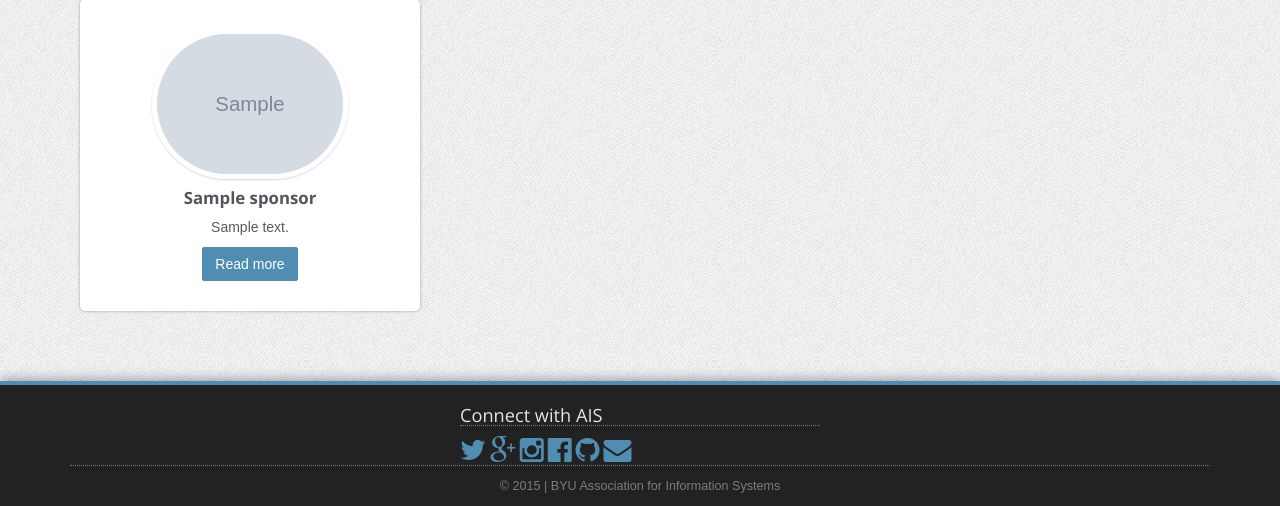
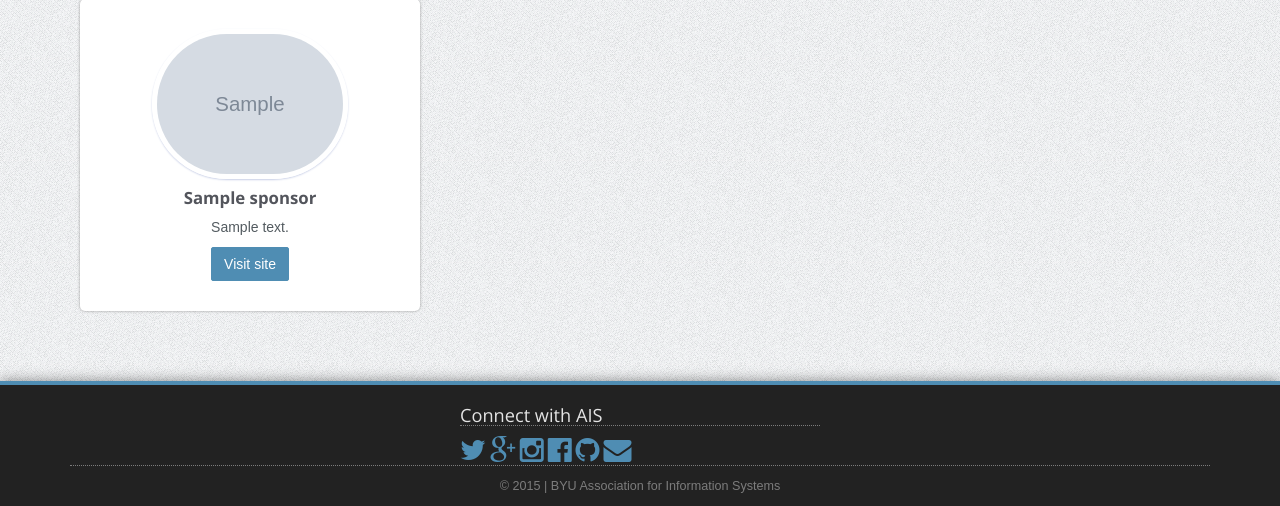
Before and after one commit to AIS-BYU/ais-site, a Django app: template website/home/templates/sponsor.html in a window 1280 px wide. Shown: the part 1064-1570 px from the top of the page. Run offline with Django 3.2, Linux system fonts and the light colour scheme; the template is opened without the code that fills it: most values are stand-ins (such as "Sample title", 1, 10 or a date in 2020); grey boxes marked "Sample" are stand-in pictures; parts of the project's set-up code (start-up, migrations or seed data) failed here and were passed over; some libraries are stand-ins or nearby versions.

Commit message:
Change sponsor link button text.

```diff
--- a/website/home/templates/sponsor.html
+++ b/website/home/templates/sponsor.html
@@ -58,7 +58,7 @@
                         <img class="sponsor-logo {{ sponsor.sponsorship_level }}" src="/media/{{ sponsor.logo_image }}" alt="{{ sponsor.name }}">
                         <h3>{{ sponsor.name }}</h3>
                         <p>{{ sponsor.description }}</p>
-                        <a href="{{ sponsor.website }}" target="_blank" class="btn">Read more</a>
+                        <a href="{{ sponsor.website }}" target="_blank" class="btn">Visit site</a>
                     </div>
                 </div>
                 {% if forloop.counter|divisibleby:3 %}
```
